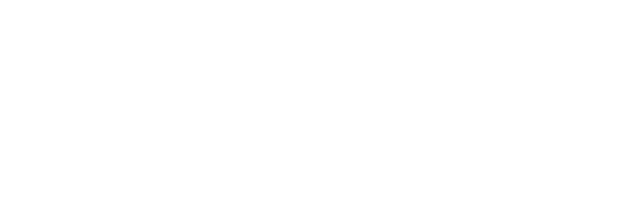
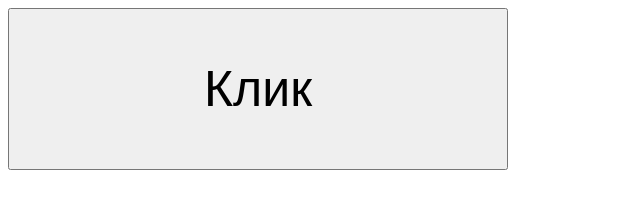
Before and after one commit to venomems/js_test_enginev8, a plain HTML site: page index.html in a window 1280 px wide. Shown: the whole page, without its empty margins (0-640 px from the left). Drawn offline with Linux system fonts and the light colour scheme.

Commit message:
кнопка + стили на кнопку, для примера блокировки

```diff
--- a/index.html
+++ b/index.html
@@ -6,11 +6,11 @@
           content="width=device-width, user-scalable=no, initial-scale=1.0, maximum-scale=1.0, minimum-scale=1.0">
     <meta http-equiv="X-UA-Compatible" content="ie=edge">
     <title>test</title>
+    <link rel="stylesheet" href="./style.css">
 </head>
 <body>
-
+<button>Клик</button>
 
 <script src="./script.js"></script>
 </body>
-
 </html>
--- /dev/null
+++ b/style.css
@@ -0,0 +1,10 @@
+button:active {
+    background-color: black;
+    color: white;
+}
+
+button {
+    padding: 50px;
+    width: 500px;
+    font-size: 50px;
+}
```
